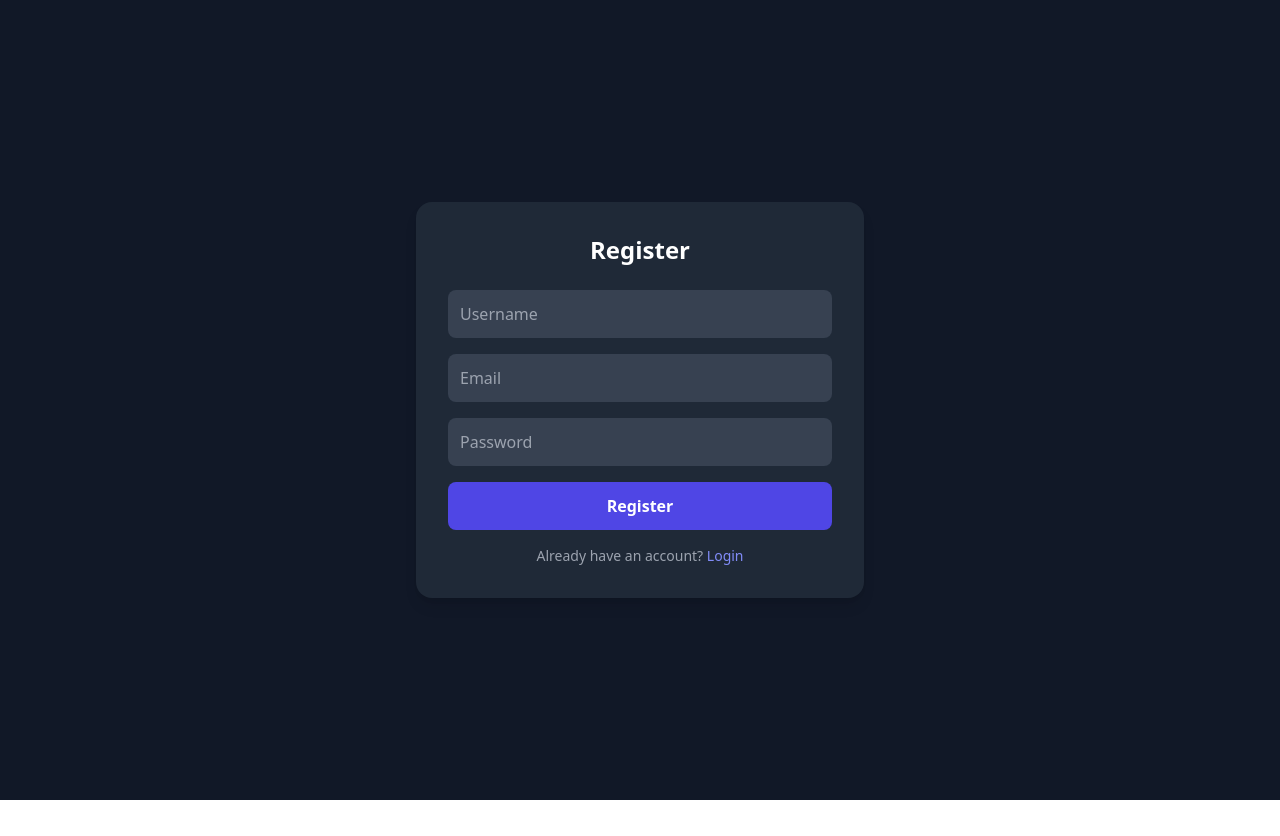
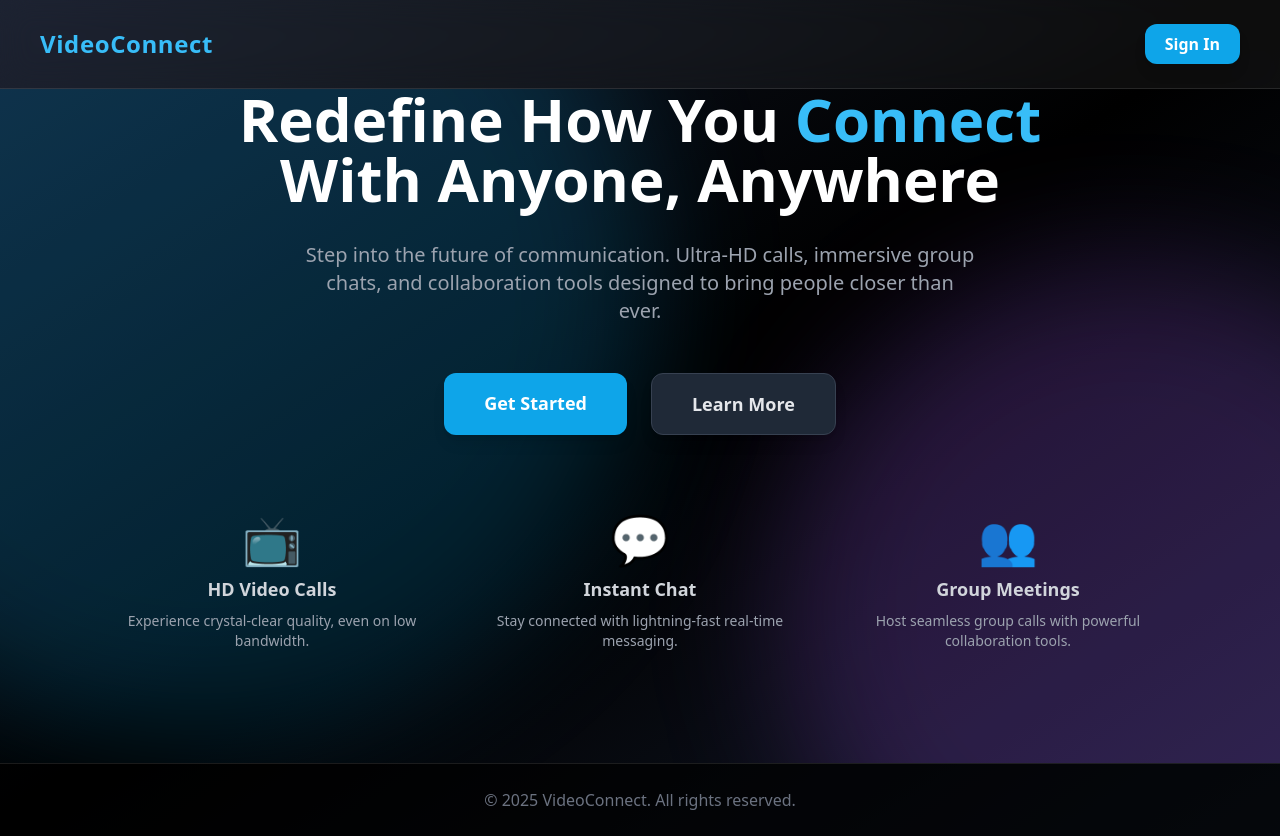
Before and after one commit to VMahaTejaReddy/VideoCallApp, a Vue app: page / in a window 1280 px wide. Before the commit the page ends 800 px from the top, so only its background shows below. Built offline with nearby package versions, Linux system fonts and the light colour scheme.

Commit message:
Minor styling changes

```diff
--- a/src/Authentication/Login.vue
+++ b/src/Authentication/Login.vue
@@ -29,7 +29,7 @@
         <!-- Submit -->
         <button
           type="submit"
-          class="w-full py-3 rounded-lg bg-indigo-600 hover:bg-indigo-700 text-white font-semibold transition"
+          class="w-full py-3 rounded-lg bg-sky-500 hover:bg-sky-600 text-white font-semibold transition"
         >
           Login
         </button>
@@ -37,7 +37,7 @@
 
       <p class="text-gray-400 text-sm mt-4 text-center">
         Don’t have an account?
-        <router-link to="/" class="text-indigo-400 hover:underline">Register</router-link>
+        <router-link to="/register" class="text-sky-400 hover:underline">Register</router-link>
       </p>
     </div>
   </div>
@@ -52,6 +52,8 @@ const router = useRouter();
 const email = ref("");
 const password = ref("");
 const errors = ref({ email: "", password: "" });
+
+localStorage.removeItem("jwt"); // Clear any existing JWT on login page load
 
 const handleLogin = async () => {
   // reset errors
--- a/src/Authentication/Register.vue
+++ b/src/Authentication/Register.vue
@@ -40,7 +40,7 @@
         <!-- Submit -->
         <button
           type="submit"
-          class="w-full py-3 rounded-lg bg-indigo-600 hover:bg-indigo-700 text-white font-semibold transition"
+          class="w-full py-3 rounded-lg bg-sky-500 hover:bg-sky-600 text-white font-semibold transition"
         >
           Register
         </button>
@@ -48,7 +48,7 @@
 
       <p class="text-gray-400 text-sm mt-4 text-center">
         Already have an account?
-        <router-link to="/login" class="text-indigo-400 hover:underline">Login</router-link>
+        <router-link to="/login" class="text-sky-400 hover:underline">Login</router-link>
       </p>
     </div>
   </div>
--- a/src/router/index.js
+++ b/src/router/index.js
@@ -3,11 +3,13 @@ import { createRouter, createWebHistory } from "vue-router";
 import Register from "@/Authentication/Register.vue";
 import Login from "@/Authentication/Login.vue";
 import Home from "@/views/Home.vue";
+import Landing from "@/views/Landing.vue";
 
 const router = createRouter({
   history: createWebHistory(import.meta.env.BASE_URL),
   routes: [
-    { path: "/", name: "Register", component: Register },
+    { path: "/", name: "Landing", component: Landing },
+    { path: "/register", name: "Register", component: Register },
     { path: "/login", name: "Login", component: Login },
     { path: "/home", name: "Home", component: Home, meta: { requiresAuth: true } }
   ]
--- a/src/stores/auth.js
+++ b/src/stores/auth.js
@@ -30,6 +30,7 @@ export const useAuthStore = defineStore('auth', {
       }
     },
 
+    // Login
     async login({ email, password }) {
       this.loading = true
       this.error = null
@@ -44,6 +45,7 @@ export const useAuthStore = defineStore('auth', {
       }
     },
 
+    // Logout
     async logout() {
       await supabase.auth.signOut()
       this.user = null
--- a/src/views/Home.vue
+++ b/src/views/Home.vue
@@ -2,13 +2,13 @@
   <div class="min-h-screen bg-gray-900 text-white">
     <!-- Navbar -->
     <nav class="flex justify-between items-center px-8 py-4 bg-gray-800 shadow-lg">
-      <h1 class="text-xl font-bold">VideoCallApp</h1>
+      <h1 class="text-3xl text-sky-400 font-bold">VideoConnect</h1>
       <div class="flex items-center space-x-4">
         <!-- Profile Icon -->
         <div class="relative">
           <button
             @click="toggleProfile"
-            class="w-10 h-10 rounded-full bg-indigo-600 flex items-center justify-center font-bold text-lg"
+            class="w-10 h-10 rounded-full bg-sky-600 flex items-center justify-center font-bold text-lg"
           >
             {{ username ? username.charAt(0).toUpperCase() : "?" }}
           </button>
@@ -18,7 +18,7 @@
             v-if="showProfile"
             class="absolute right-0 mt-2 w-48 bg-gray-700 rounded-xl shadow-lg p-4 text-left z-50"
           >
-            <p class="font-semibold text-white"><strong>Username: </strong>{{ username }}</p>
+            <p class="font-semibold text-sm"><strong>Username: </strong>{{ username }}</p>
             <p class="text-gray-300 text-sm"><strong>Email: </strong>{{ email }}</p>
           </div>
         </div>
--- /dev/null
+++ b/src/views/Landing.vue
@@ -0,0 +1,82 @@
+<template>
+  <div class="min-h-screen bg-gradient-to-br from-gray-900 via-black to-gray-900 text-white flex flex-col">
+    <!-- Navbar -->
+    <nav class="flex justify-between items-center px-10 py-6 backdrop-blur-lg bg-white/5 sticky top-0 z-50 border-b border-white/10">
+      <h1 class="text-2xl font-extrabold tracking-wide text-sky-400">VideoConnect</h1>
+
+      <router-link :to="{name:'Register'}" class="bg-sky-500 hover:bg-sky-600 px-5 py-2 rounded-xl font-semibold shadow-lg transition">
+        Sign In
+      </router-link>
+    </nav>
+
+    <!-- Hero Section -->
+    <section class="flex-1 flex flex-col items-center justify-center text-center px-6 md:px-12 relative overflow-hidden">
+      <!-- Glow Background -->
+      <div class="absolute w-[900px] h-[900px] bg-sky-500/20 rounded-full blur-3xl top-[-250px] left-[-250px]"></div>
+      <div class="absolute w-[700px] h-[700px] bg-purple-500/20 rounded-full blur-3xl bottom-[-200px] right-[-200px]"></div>
+
+      <!-- Heading -->
+      <h1 class="text-5xl md:text-6xl font-extrabold leading-tight mb-8 relative z-10 max-w-4xl">
+        Redefine How You <span class="text-sky-400">Connect</span><br />
+        With Anyone, Anywhere
+      </h1>
+
+      <!-- Subtext -->
+      <p class="text-gray-400 text-lg md:text-xl max-w-2xl mb-12 relative z-10">
+        Step into the future of communication. Ultra-HD calls, immersive group
+        chats, and collaboration tools designed to bring people closer than ever.
+      </p>
+
+      <!-- CTA Buttons -->
+      <div class="flex flex-col sm:flex-row gap-6 relative z-10 mb-20">
+        <router-link
+          to="/register"
+          class="px-10 py-4 bg-sky-500 hover:bg-sky-600 text-white rounded-xl font-bold text-lg shadow-lg transition transform hover:scale-105"
+        >
+          Get Started
+        </router-link>
+        <router-link
+          to="/learn-more"
+          class="px-10 py-4 bg-gray-800 hover:bg-gray-700 text-gray-200 rounded-xl font-bold text-lg shadow-lg transition border border-gray-700"
+        >
+          Learn More
+        </router-link>
+      </div>
+
+      <!-- Features Section -->
+      <div class="grid grid-cols-1 sm:grid-cols-3 gap-12 text-gray-300 relative z-10 mb-28">
+        <div class="flex flex-col items-center">
+          <span class="text-5xl mb-3">📺</span>
+          <h3 class="text-lg font-semibold">HD Video Calls</h3>
+          <p class="text-sm text-gray-400 mt-2 max-w-xs">
+            Experience crystal-clear quality, even on low bandwidth.
+          </p>
+        </div>
+        <div class="flex flex-col items-center">
+          <span class="text-5xl mb-3">💬</span>
+          <h3 class="text-lg font-semibold">Instant Chat</h3>
+          <p class="text-sm text-gray-400 mt-2 max-w-xs">
+            Stay connected with lightning-fast real-time messaging.
+          </p>
+        </div>
+        <div class="flex flex-col items-center">
+          <span class="text-5xl mb-3">👥</span>
+          <h3 class="text-lg font-semibold">Group Meetings</h3>
+          <p class="text-sm text-gray-400 mt-2 max-w-xs">
+            Host seamless group calls with powerful collaboration tools.
+          </p>
+        </div>
+      </div>
+    </section>
+
+    <!-- Footer -->
+    <footer class="bg-black/70 border-t border-white/10 py-6 text-center text-gray-500">
+      © 2025 VideoConnect. All rights reserved.
+    </footer>
+  </div>
+</template>
+
+<script setup>
+    const jwt = localStorage.getItem("jwt");
+    localStorage.removeItem("jwt");
+</script>
```
